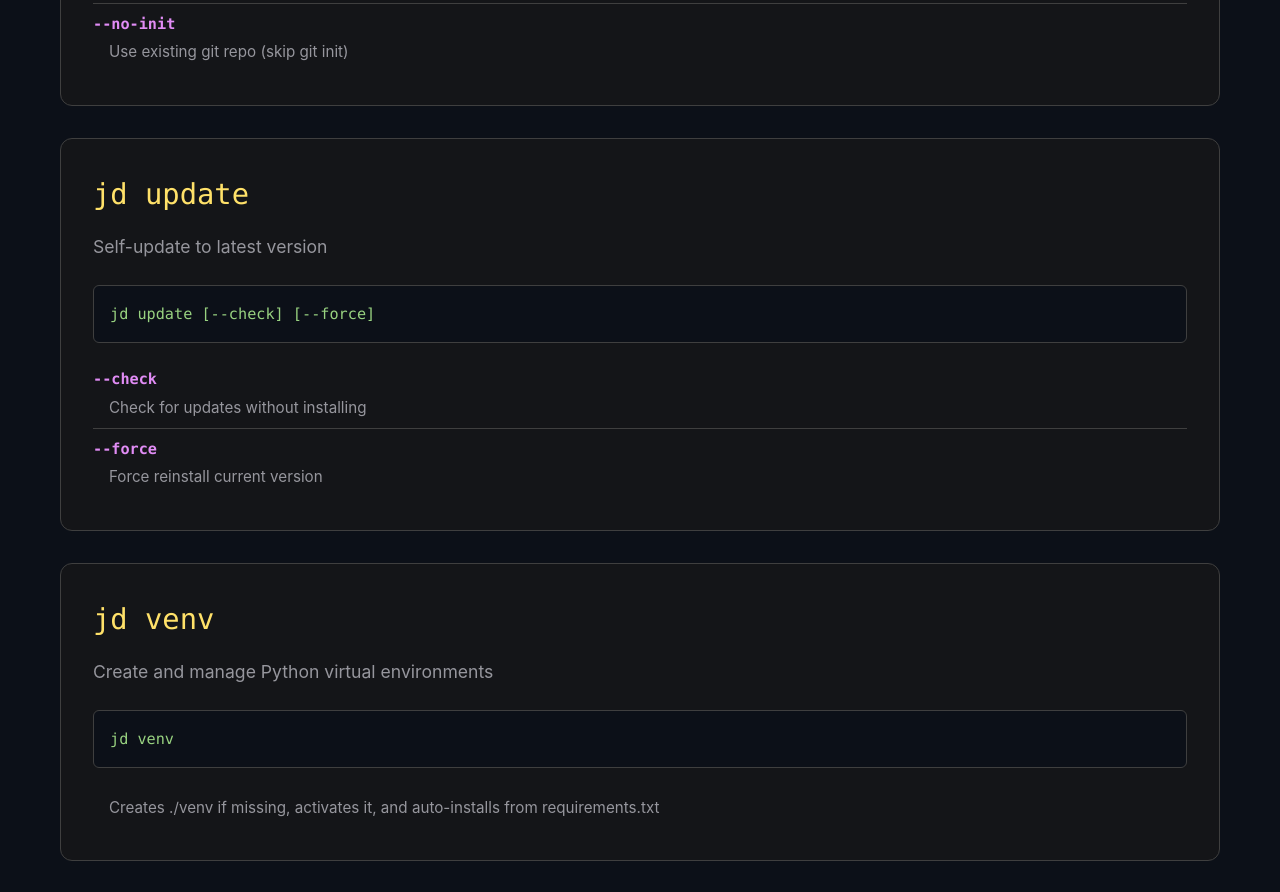
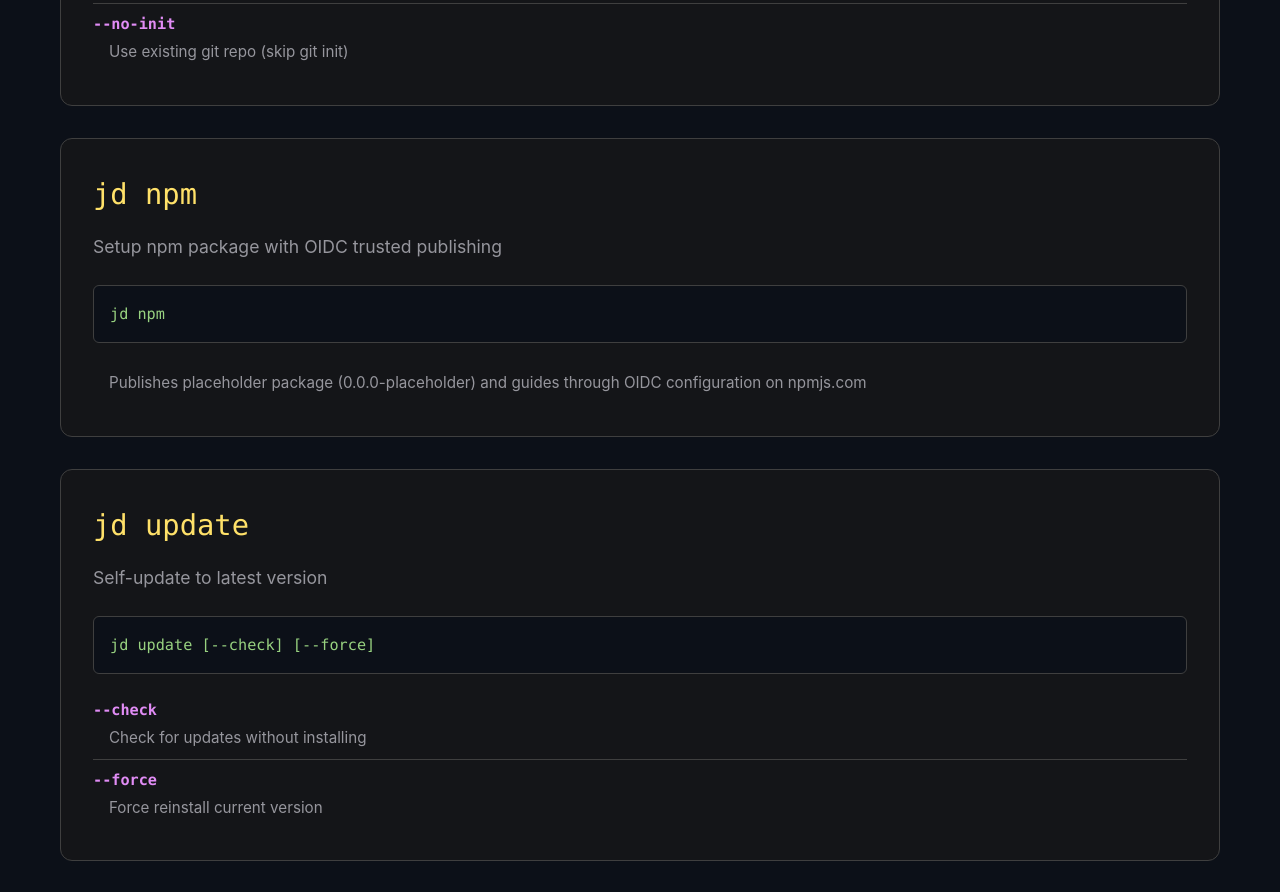
Before and after one commit to starburst997/jd, a website: page docs/index.html in a window 1280 px wide. Shown: the part 3640-4532 px from the top of the page. Drawn offline with Linux system fonts and the light colour scheme.

Commit message:
Add `npm` command

```diff
--- a/docs/index.html
+++ b/docs/index.html
@@ -515,6 +515,23 @@
             </ul>
           </div>
 
+          <!-- npm -->
+          <div class="command-card">
+            <div class="command-name">jd npm</div>
+            <div class="command-desc">
+              Setup npm package with OIDC trusted publishing
+            </div>
+            <div class="command-usage">jd npm</div>
+            <ul class="args-list">
+              <li>
+                <span class="arg-desc"
+                  >Publishes placeholder package (0.0.0-placeholder) and guides
+                  through OIDC configuration on npmjs.com</span
+                >
+              </li>
+            </ul>
+          </div>
+
           <!-- update -->
           <div class="command-card">
             <div class="command-name">jd update</div>
```
Also changed, not shown: README.md, 3 other files.
